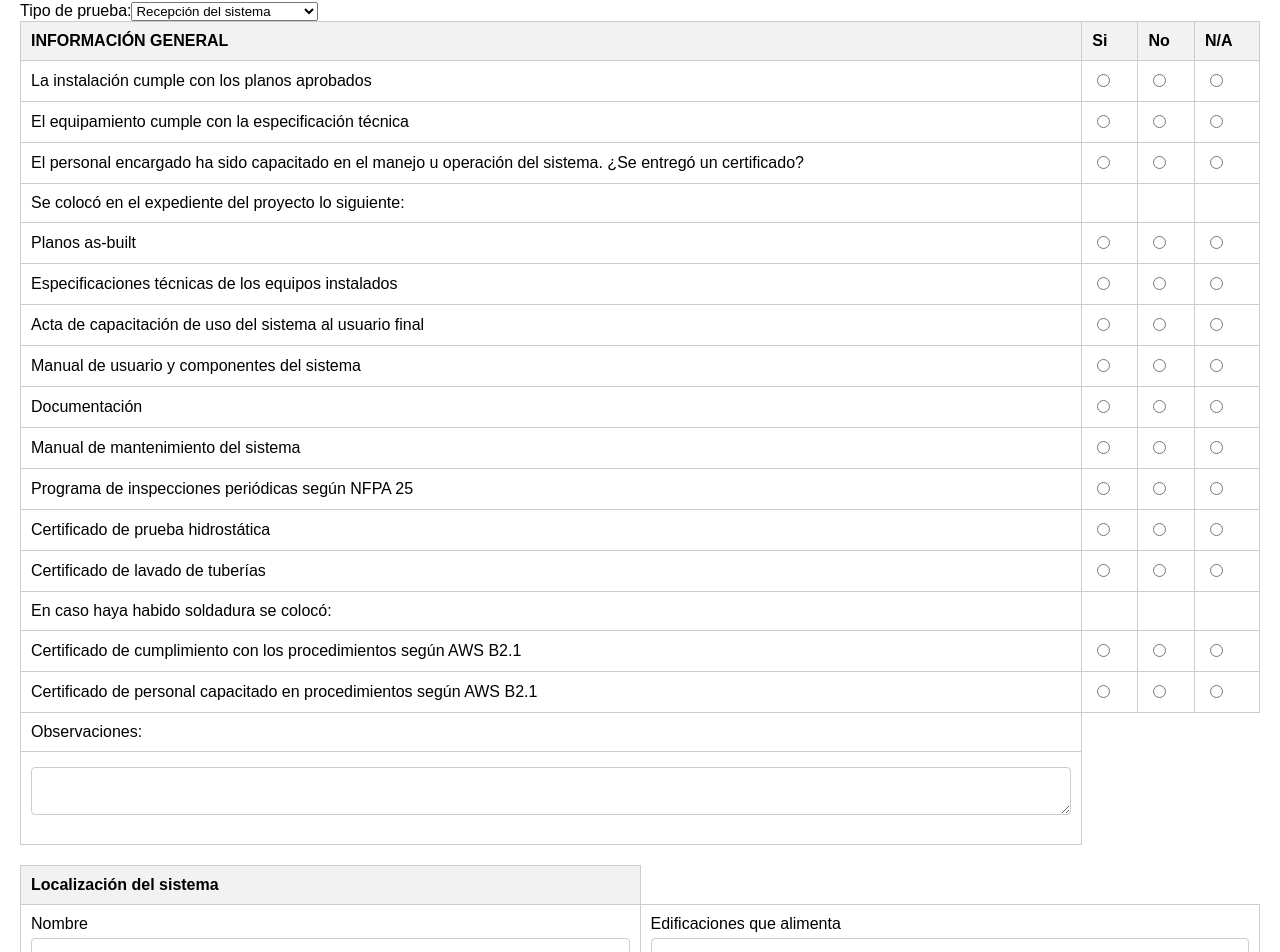
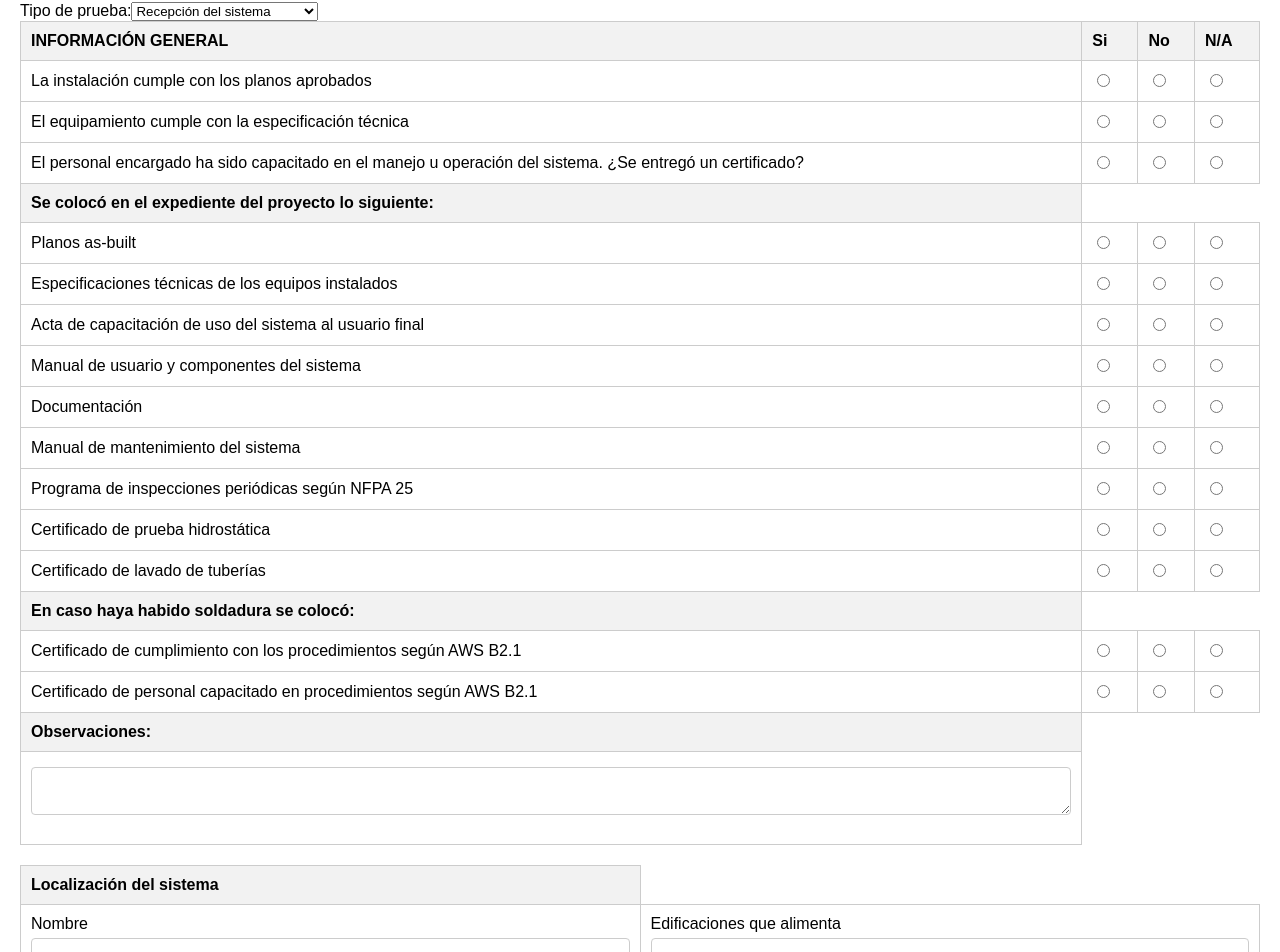
Before and after one commit to Consulting-RPD/frontend, a React (Create React App) app: page /formularios/nfpa13 in a window 1280 px wide. Shown: the part 241-1193 px from the top of the page. Built offline with nearby package versions, Linux system fonts and the light colour scheme.

Commit message:
protocol_header_connection

```diff
--- a/src/forms/FormularioNFPA13.js
+++ b/src/forms/FormularioNFPA13.js
@@ -1,9 +1,8 @@
 import React, { useState, useEffect } from 'react';
-import { useNavigate, useLocation } from 'react-router-dom';
+import {useLocation } from 'react-router-dom';
 import '../styles/EstiloFormularioNFPA13.css';
 
 const FormularioNFPA13 = () => {
-  const navigate = useNavigate();
   const location = useLocation();
   const [tipoPrueba, setTipoPrueba] = useState('');
   const [mostrarInformacionGeneral, setMostrarInformacionGeneral] = useState(true);
@@ -1057,10 +1056,7 @@ const FormularioNFPA13 = () => {
               <td><input type="radio" name="personalEncargado" value="na" /></td>
             </tr>
             <tr>
-              <td>Se colocó en el expediente del proyecto lo siguiente:</td>
-              <td></td>
-              <td></td>
-              <td></td>
+              <th>Se colocó en el expediente del proyecto lo siguiente:</th>
             </tr>
             <tr>
               <td>Planos as-built</td>
@@ -1117,10 +1113,7 @@ const FormularioNFPA13 = () => {
               <td><input type="radio" name="certificadoLavado" value="na" /></td>
             </tr>
             <tr>
-              <td>En caso haya habido soldadura se colocó:</td>
-              <td></td>
-              <td></td>
-              <td></td>
+              <th>En caso haya habido soldadura se colocó:</th>
             </tr>
             <tr>
               <td>Certificado de cumplimiento con los procedimientos según AWS B2.1</td>
@@ -1135,7 +1128,7 @@ const FormularioNFPA13 = () => {
               <td><input type="radio" name="certificadoPersonal" value="na" /></td>
             </tr>
             <tr>
-              <td>Observaciones:</td>
+              <th>Observaciones:</th>
             </tr>
             <tr>
               <td><textarea name="observaciones"></textarea></td>
```
